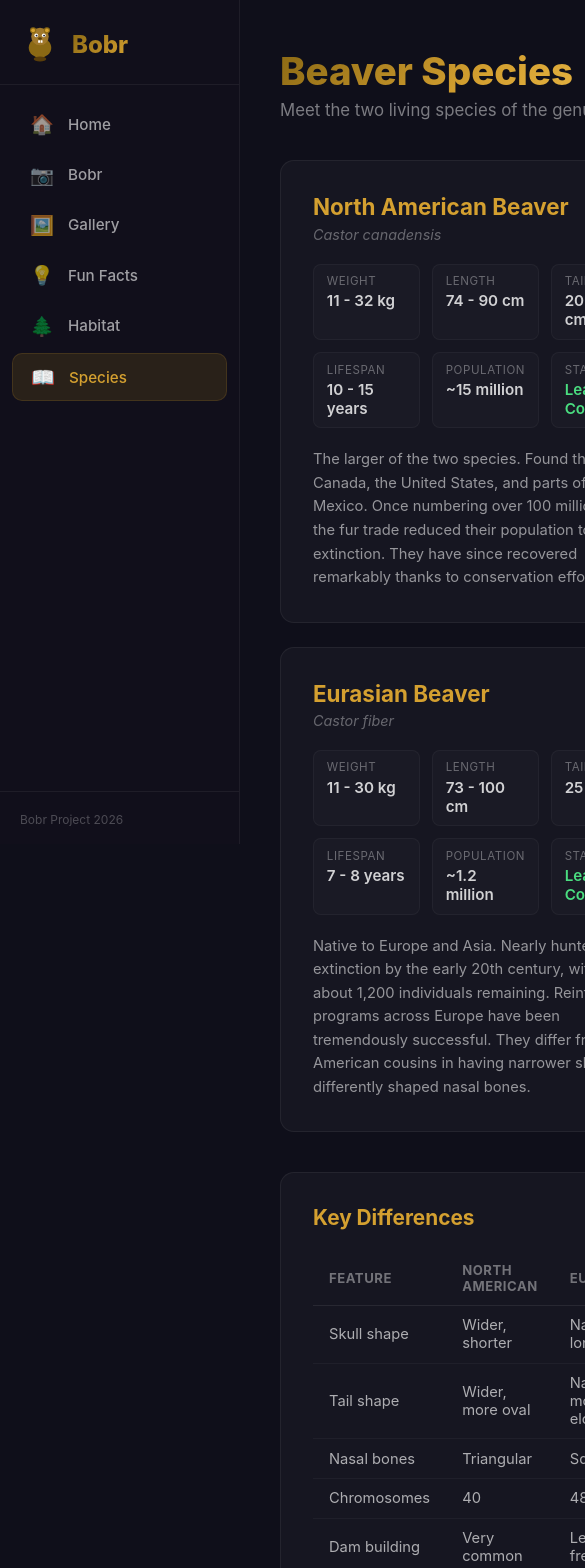
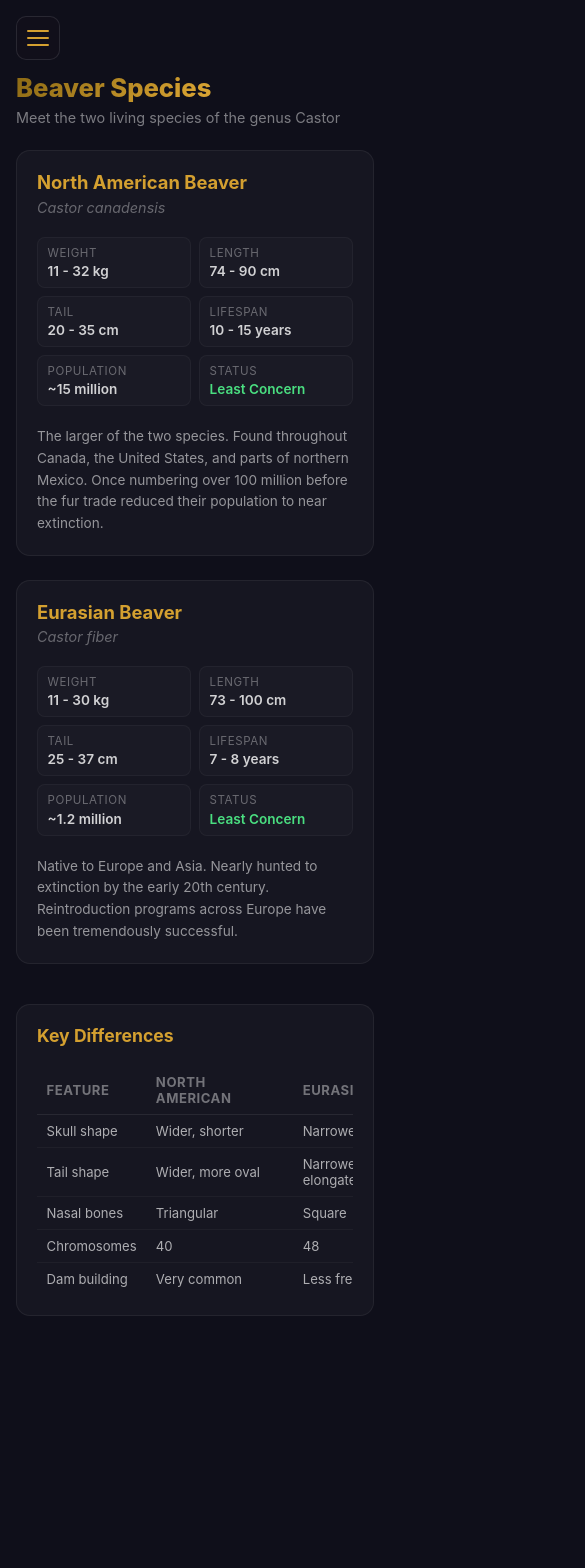
Before and after one commit to eugenewoofer/bobr, a Vue app: page /species in a window 390 px wide. Shown: the top 1568 px of the page, 585 px wide, since content can reach past the window. After the commit the page ends 1348 px from the top, so only its background shows below. Built offline with nearby package versions, Linux system fonts and the light colour scheme.

Commit message:
fix: pointer-events on overlay + responsive rebuild

```diff
--- a/src/App.vue
+++ b/src/App.vue
@@ -22,5 +22,13 @@ import SideBar from './components/SideBar.vue'
   margin-left: 240px;
   flex: 1;
   min-height: 100vh;
+  width: calc(100% - 240px);
+}
+
+@media (max-width: 768px) {
+  .main-content {
+    margin-left: 0;
+    width: 100%;
+  }
 }
 </style>
--- a/src/components/SideBar.vue
+++ b/src/components/SideBar.vue
@@ -1,11 +1,29 @@
 <template>
-  <aside class="sidebar">
+  <div>
+    <!-- Hamburger button (mobile only) -->
+    <button class="hamburger" :class="{ open: isOpen }" @click="toggle" aria-label="Menu">
+      <span></span>
+      <span></span>
+      <span></span>
+    </button>
+
+    <!-- Overlay (mobile only) -->
+    <div class="sidebar-overlay" :class="{ visible: isOpen }" @click="close"></div>
+
+    <!-- Sidebar -->
+    <aside class="sidebar" :class="{ open: isOpen }">
       <div class="sidebar-brand">
         <img class="sidebar-logo" src="@/assets/bobr-icon.svg" alt="Bobr" />
         <span class="sidebar-title">Bobr</span>
       </div>
       <nav class="sidebar-nav">
-      <RouterLink v-for="item in menuItems" :key="item.path" :to="item.path" class="sidebar-link">
+        <RouterLink
+          v-for="item in menuItems"
+          :key="item.path"
+          :to="item.path"
+          class="sidebar-link"
+          @click="close"
+        >
           <span class="sidebar-icon" v-html="item.icon"></span>
           <span class="sidebar-label">{{ item.label }}</span>
         </RouterLink>
@@ -14,10 +32,15 @@
         <span class="sidebar-copy">Bobr Project 2026</span>
       </div>
     </aside>
+  </div>
 </template>
 
 <script setup lang="ts">
-import { RouterLink } from 'vue-router'
+import { ref, watch } from 'vue'
+import { RouterLink, useRouter } from 'vue-router'
+
+const isOpen = ref(false)
+const router = useRouter()
 
 const menuItems = [
   { path: '/', icon: '&#x1F3E0;', label: 'Home' },
@@ -27,9 +50,74 @@ const menuItems = [
   { path: '/habitat', icon: '&#x1F332;', label: 'Habitat' },
   { path: '/species', icon: '&#x1F4D6;', label: 'Species' },
 ]
+
+function toggle() { isOpen.value = !isOpen.value }
+function close() { isOpen.value = false }
+
+// Close sidebar on route change (for mobile)
+watch(() => router.currentRoute.value.path, () => { close() })
 </script>
 
 <style scoped>
+/* ===== Hamburger Button ===== */
+.hamburger {
+  display: none;
+  position: fixed;
+  top: 1rem;
+  left: 1rem;
+  z-index: 200;
+  background: rgba(18, 16, 28, 0.85);
+  backdrop-filter: blur(8px);
+  border: 1px solid rgba(255,255,255,0.1);
+  border-radius: 10px;
+  width: 44px;
+  height: 44px;
+  cursor: pointer;
+  flex-direction: column;
+  align-items: center;
+  justify-content: center;
+  gap: 5px;
+  padding: 0;
+  transition: all 0.3s ease;
+}
+
+.hamburger span {
+  display: block;
+  width: 22px;
+  height: 2px;
+  background: #D4A030;
+  border-radius: 2px;
+  transition: all 0.3s ease;
+}
+
+.hamburger.open span:nth-child(1) {
+  transform: rotate(45deg) translate(5px, 5px);
+}
+.hamburger.open span:nth-child(2) {
+  opacity: 0;
+}
+.hamburger.open span:nth-child(3) {
+  transform: rotate(-45deg) translate(5px, -5px);
+}
+
+/* ===== Overlay ===== */
+.sidebar-overlay {
+  display: none;
+  position: fixed;
+  inset: 0;
+  background: rgba(0,0,0,0.5);
+  z-index: 99;
+  opacity: 0;
+  pointer-events: none;
+  transition: opacity 0.3s ease;
+}
+
+.sidebar-overlay.visible {
+  opacity: 1;
+  pointer-events: auto;
+}
+
+/* ===== Sidebar ===== */
 .sidebar {
   position: fixed;
   left: 0;
@@ -38,11 +126,12 @@ const menuItems = [
   width: 240px;
   background: rgba(18, 16, 28, 0.97);
   backdrop-filter: blur(12px);
-  border-right: 1px solid rgba(255, 255, 255, 0.06);
+  border-right: 1px solid rgba(255,255,255,0.06);
   display: flex;
   flex-direction: column;
   z-index: 100;
   overflow-y: auto;
+  transition: transform 0.3s ease;
 }
 
 .sidebar-brand {
@@ -50,7 +139,7 @@ const menuItems = [
   align-items: center;
   gap: 0.75rem;
   padding: 1.5rem 1.25rem 1.25rem;
-  border-bottom: 1px solid rgba(255, 255, 255, 0.06);
+  border-bottom: 1px solid rgba(255,255,255,0.06);
 }
 
 .sidebar-logo {
@@ -80,7 +169,7 @@ const menuItems = [
   gap: 0.75rem;
   padding: 0.7rem 1rem;
   border-radius: 10px;
-  color: rgba(255, 255, 255, 0.6);
+  color: rgba(255,255,255,0.6);
   text-decoration: none;
   font-weight: 500;
   font-size: 0.95rem;
@@ -88,14 +177,14 @@ const menuItems = [
 }
 
 .sidebar-link:hover {
-  background: rgba(255, 255, 255, 0.06);
-  color: rgba(255, 255, 255, 0.9);
+  background: rgba(255,255,255,0.06);
+  color: rgba(255,255,255,0.9);
 }
 
 .sidebar-link.router-link-exact-active {
-  background: rgba(139, 105, 20, 0.2);
+  background: rgba(139,105,20,0.2);
   color: #D4A030;
-  border: 1px solid rgba(212, 160, 48, 0.15);
+  border: 1px solid rgba(212,160,48,0.15);
 }
 
 .sidebar-icon {
@@ -110,11 +199,30 @@ const menuItems = [
 
 .sidebar-footer {
   padding: 1rem 1.25rem;
-  border-top: 1px solid rgba(255, 255, 255, 0.06);
+  border-top: 1px solid rgba(255,255,255,0.06);
 }
 
 .sidebar-copy {
   font-size: 0.75rem;
-  color: rgba(255, 255, 255, 0.25);
+  color: rgba(255,255,255,0.25);
+}
+
+/* ===== Mobile: < 768px ===== */
+@media (max-width: 768px) {
+  .hamburger {
+    display: flex;
+  }
+
+  .sidebar-overlay {
+    display: block;
+  }
+
+  .sidebar {
+    transform: translateX(-100%);
+  }
+
+  .sidebar.open {
+    transform: translateX(0);
+  }
 }
 </style>
--- a/src/style.css
+++ b/src/style.css
@@ -13,6 +13,7 @@ body {
   color: #eee;
   -webkit-font-smoothing: antialiased;
   -moz-osx-font-smoothing: grayscale;
+  overflow-x: hidden;
 }
 
 ::-webkit-scrollbar {
@@ -31,3 +32,9 @@ body {
 ::-webkit-scrollbar-thumb:hover {
   background: rgba(255, 255, 255, 0.25);
 }
+
+/* ===== Responsive utility ===== */
+img {
+  max-width: 100%;
+  height: auto;
+}
--- a/src/views/SpeciesView.vue
+++ b/src/views/SpeciesView.vue
@@ -2,7 +2,6 @@
   <div class="species-page">
     <h1 class="page-title">Beaver Species</h1>
     <p class="page-sub">Meet the two living species of the genus Castor</p>
-
     <div class="species-cards">
       <div class="species-card">
         <div class="species-header">
@@ -17,9 +16,8 @@
           <div class="stat"><span class="stat-label">Population</span><span class="stat-val">~15 million</span></div>
           <div class="stat"><span class="stat-label">Status</span><span class="stat-val status-lc">Least Concern</span></div>
         </div>
-        <p class="species-desc">The larger of the two species. Found throughout Canada, the United States, and parts of northern Mexico. Once numbering over 100 million before the fur trade reduced their population to near extinction. They have since recovered remarkably thanks to conservation efforts.</p>
+        <p class="species-desc">The larger of the two species. Found throughout Canada, the United States, and parts of northern Mexico. Once numbering over 100 million before the fur trade reduced their population to near extinction.</p>
       </div>
-
       <div class="species-card">
         <div class="species-header">
           <h2>Eurasian Beaver</h2>
@@ -33,19 +31,19 @@
           <div class="stat"><span class="stat-label">Population</span><span class="stat-val">~1.2 million</span></div>
           <div class="stat"><span class="stat-label">Status</span><span class="stat-val status-lc">Least Concern</span></div>
         </div>
-        <p class="species-desc">Native to Europe and Asia. Nearly hunted to extinction by the early 20th century, with only about 1,200 individuals remaining. Reintroduction programs across Europe have been tremendously successful. They differ from their American cousins in having narrower skulls and differently shaped nasal bones.</p>
+        <p class="species-desc">Native to Europe and Asia. Nearly hunted to extinction by the early 20th century. Reintroduction programs across Europe have been tremendously successful.</p>
       </div>
     </div>
-
     <div class="comparison">
       <h2>Key Differences</h2>
+      <div class="comp-table-wrap">
         <table class="comp-table">
           <thead>
             <tr><th>Feature</th><th>North American</th><th>Eurasian</th></tr>
           </thead>
           <tbody>
             <tr><td>Skull shape</td><td>Wider, shorter</td><td>Narrower, longer</td></tr>
-          <tr><td>Tail shape</td><td>Wider, more oval</td><td>Narrower, more elongated</td></tr>
+            <tr><td>Tail shape</td><td>Wider, more oval</td><td>Narrower, elongated</td></tr>
             <tr><td>Nasal bones</td><td>Triangular</td><td>Square</td></tr>
             <tr><td>Chromosomes</td><td>40</td><td>48</td></tr>
             <tr><td>Dam building</td><td>Very common</td><td>Less frequent</td></tr>
@@ -53,140 +51,71 @@
         </table>
       </div>
     </div>
+  </div>
 </template>
 
 <script setup lang="ts">
-// Species page
 </script>
 
 <style scoped>
-.species-page {
-  padding: 3rem 2.5rem;
-  max-width: 860px;
-  margin: 0 auto;
-}
-
+.species-page { padding: 3rem 2.5rem; max-width: 860px; margin: 0 auto; }
 .page-title {
-  font-size: 2.4rem;
-  font-weight: 800;
+  font-size: 2.4rem; font-weight: 800;
   background: linear-gradient(135deg, #8B6914, #D4A030, #F0C050);
-  -webkit-background-clip: text;
-  -webkit-text-fill-color: transparent;
+  -webkit-background-clip: text; -webkit-text-fill-color: transparent;
   margin-bottom: 0.4rem;
 }
-
-.page-sub {
-  color: rgba(255,255,255,0.45);
-  font-size: 1.05rem;
-  margin-bottom: 2.5rem;
+.page-sub { color: rgba(255,255,255,0.45); font-size: 1.05rem; margin-bottom: 2.5rem; }
+.species-cards { display: flex; flex-direction: column; gap: 1.5rem; margin-bottom: 2.5rem; }
+.species-card {
+  padding: 2rem; background: rgba(255,255,255,0.03);
+  border: 1px solid rgba(255,255,255,0.06); border-radius: 14px;
 }
-
-.species-cards {
-  display: flex;
-  flex-direction: column;
-  gap: 1.5rem;
-  margin-bottom: 2.5rem;
+.species-header { margin-bottom: 1.25rem; }
+.species-header h2 { font-size: 1.4rem; color: #D4A030; margin-bottom: 0.2rem; }
+.species-latin { font-size: 0.9rem; color: rgba(255,255,255,0.35); font-style: italic; }
+.species-stats {
+  display: grid; grid-template-columns: repeat(3, 1fr); gap: 0.75rem; margin-bottom: 1.25rem;
 }
-
-.species-card {
-  padding: 2rem;
-  background: rgba(255,255,255,0.03);
-  border: 1px solid rgba(255,255,255,0.06);
-  border-radius: 14px;
+.stat {
+  display: flex; flex-direction: column; gap: 0.2rem;
+  padding: 0.6rem 0.8rem; background: rgba(255,255,255,0.02);
+  border-radius: 8px; border: 1px solid rgba(255,255,255,0.04);
 }
-
-.species-header {
-  margin-bottom: 1.25rem;
+.stat-label { font-size: 0.72rem; text-transform: uppercase; letter-spacing: 0.05em; color: rgba(255,255,255,0.35); }
+.stat-val { font-size: 0.95rem; color: rgba(255,255,255,0.8); font-weight: 600; }
+.status-lc { color: #4ade80; }
+.species-desc { font-size: 0.92rem; color: rgba(255,255,255,0.55); line-height: 1.6; }
+.comparison {
+  padding: 2rem; background: rgba(255,255,255,0.03);
+  border: 1px solid rgba(255,255,255,0.06); border-radius: 14px;
 }
-
-.species-header h2 {
-  font-size: 1.4rem;
-  color: #D4A030;
-  margin-bottom: 0.2rem;
-}
-
-.species-latin {
-  font-size: 0.9rem;
-  color: rgba(255,255,255,0.35);
-  font-style: italic;
-}
-
-.species-stats {
-  display: grid;
-  grid-template-columns: repeat(3, 1fr);
-  gap: 0.75rem;
-  margin-bottom: 1.25rem;
-}
-
-.stat {
-  display: flex;
-  flex-direction: column;
-  gap: 0.2rem;
-  padding: 0.6rem 0.8rem;
-  background: rgba(255,255,255,0.02);
-  border-radius: 8px;
-  border: 1px solid rgba(255,255,255,0.04);
-}
-
-.stat-label {
-  font-size: 0.72rem;
-  text-transform: uppercase;
-  letter-spacing: 0.05em;
-  color: rgba(255,255,255,0.35);
-}
-
-.stat-val {
-  font-size: 0.95rem;
-  color: rgba(255,255,255,0.8);
-  font-weight: 600;
-}
-
-.status-lc {
-  color: #4ade80;
-}
-
-.species-desc {
-  font-size: 0.92rem;
-  color: rgba(255,255,255,0.55);
-  line-height: 1.6;
-}
-
-.comparison {
-  padding: 2rem;
-  background: rgba(255,255,255,0.03);
-  border: 1px solid rgba(255,255,255,0.06);
-  border-radius: 14px;
-}
-
-.comparison h2 {
-  font-size: 1.3rem;
-  color: #D4A030;
-  margin-bottom: 1.25rem;
-}
-
-.comp-table {
-  width: 100%;
-  border-collapse: collapse;
-}
-
+.comparison h2 { font-size: 1.3rem; color: #D4A030; margin-bottom: 1.25rem; }
+.comp-table-wrap { overflow-x: auto; -webkit-overflow-scrolling: touch; }
+.comp-table { width: 100%; border-collapse: collapse; min-width: 400px; }
 .comp-table th {
-  text-align: left;
-  padding: 0.7rem 1rem;
-  font-size: 0.82rem;
-  text-transform: uppercase;
-  letter-spacing: 0.04em;
-  color: rgba(255,255,255,0.4);
+  text-align: left; padding: 0.7rem 1rem; font-size: 0.82rem;
+  text-transform: uppercase; letter-spacing: 0.04em; color: rgba(255,255,255,0.4);
   border-bottom: 1px solid rgba(255,255,255,0.08);
 }
-
 .comp-table td {
-  padding: 0.65rem 1rem;
-  font-size: 0.92rem;
-  color: rgba(255,255,255,0.65);
+  padding: 0.65rem 1rem; font-size: 0.92rem; color: rgba(255,255,255,0.65);
   border-bottom: 1px solid rgba(255,255,255,0.04);
 }
+.comp-table tr:last-child td { border-bottom: none; }
 
-.comp-table tr:last-child td {
-  border-bottom: none;
+@media (max-width: 768px) {
+  .species-page { padding: 4.5rem 1rem 2rem; }
+  .page-title { font-size: 1.6rem; }
+  .page-sub { font-size: 0.9rem; margin-bottom: 1.5rem; }
+  .species-card { padding: 1.25rem; }
+  .species-header h2 { font-size: 1.15rem; }
+  .species-stats { grid-template-columns: repeat(2, 1fr); gap: 0.5rem; }
+  .stat { padding: 0.5rem 0.6rem; }
+  .stat-val { font-size: 0.85rem; }
+  .species-desc { font-size: 0.85rem; }
+  .comparison { padding: 1.25rem; }
+  .comparison h2 { font-size: 1.1rem; }
+  .comp-table th, .comp-table td { padding: 0.5rem 0.6rem; font-size: 0.82rem; }
 }
 </style>
```
Also changed, not shown: src/views/BobrView.vue (+20 -44 lines), src/views/FactsView.vue (+22 -56 lines), src/views/GalleryView.vue (+25 -56 lines), src/views/HabitatView.vue (+20 -50 lines), src/views/HomeView.vue (+42 -0 lines), 1 other file (tests, documents, lock files or other folders). Lines whose indentation alone changed are shown as unchanged.
